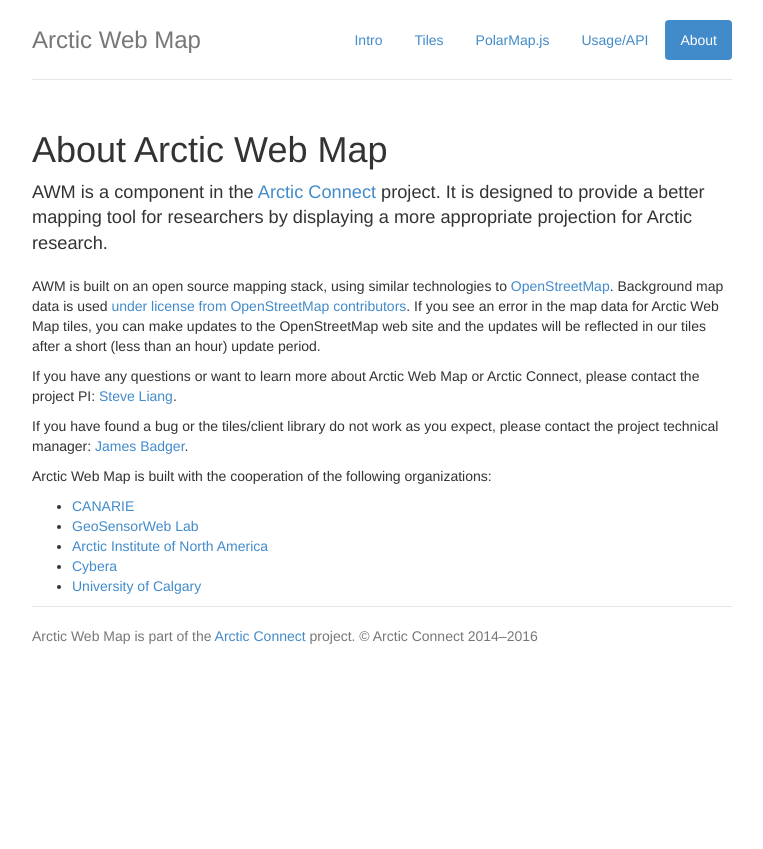
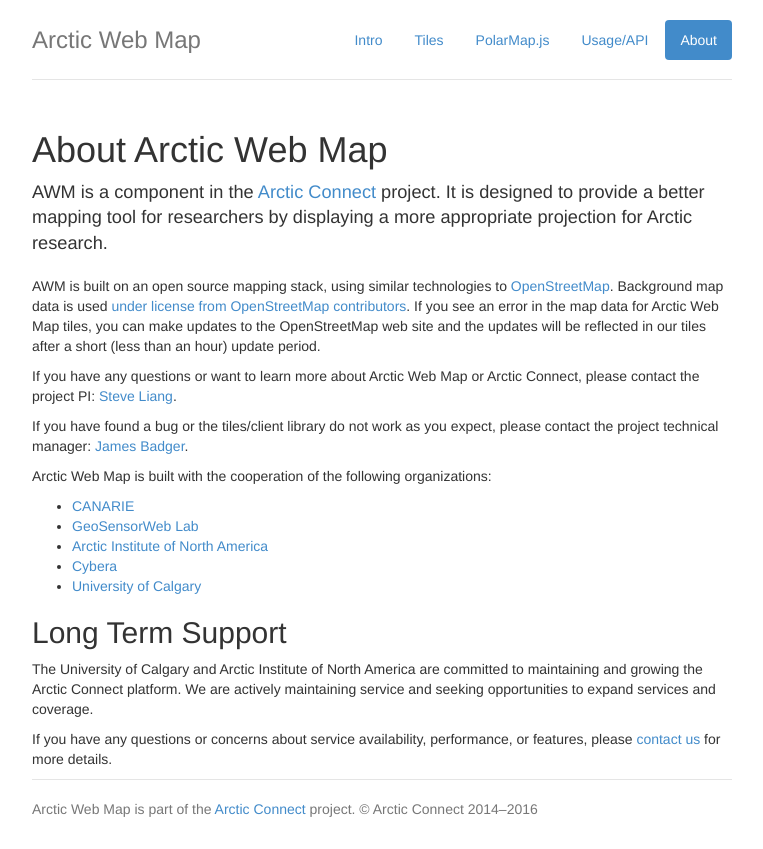
Before and after one commit to GeoSensorWebLab/arctic-web-map-pages, a website: page public/about.html in a window 1280 px wide. Shown: the whole page, without its empty margins (258-1021 px from the left). Before the commit the page ends 800 px from the top, so only its background shows below. Drawn offline with Linux system fonts and the light colour scheme.

Commit message:
Add information about LTS

```diff
--- a/public/about.html
+++ b/public/about.html
@@ -55,6 +55,13 @@
             <li><a href="http://www.cybera.ca/projects/big-data-and-research/arcticconnect/">Cybera</a></li>
             <li><a href="http://www.ucalgary.ca/">University of Calgary</a></li>
           </ul>
+
+          <h2>Long Term Support</h2>
+
+          <p>The University of Calgary and Arctic Institute of North America are committed to maintaining and growing the Arctic Connect platform. We are actively maintaining service and seeking opportunities to expand services and coverage.</p>
+
+          <p>If you have any questions or concerns about service availability, performance, or features, please <a href="mailto:support@arcticconnect.org">contact us</a> for more details.</p>
+
         </div>
       </div>
 
```
